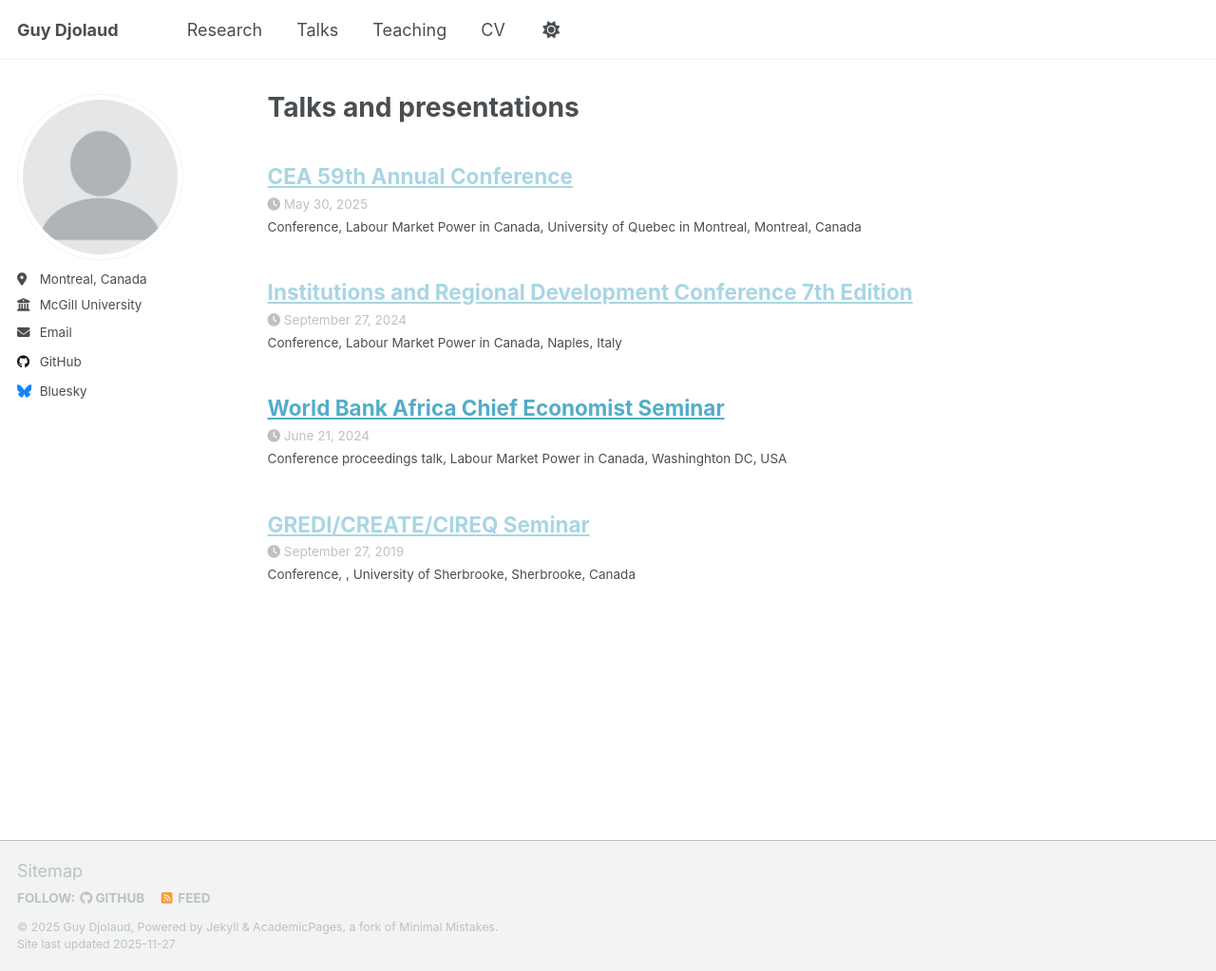
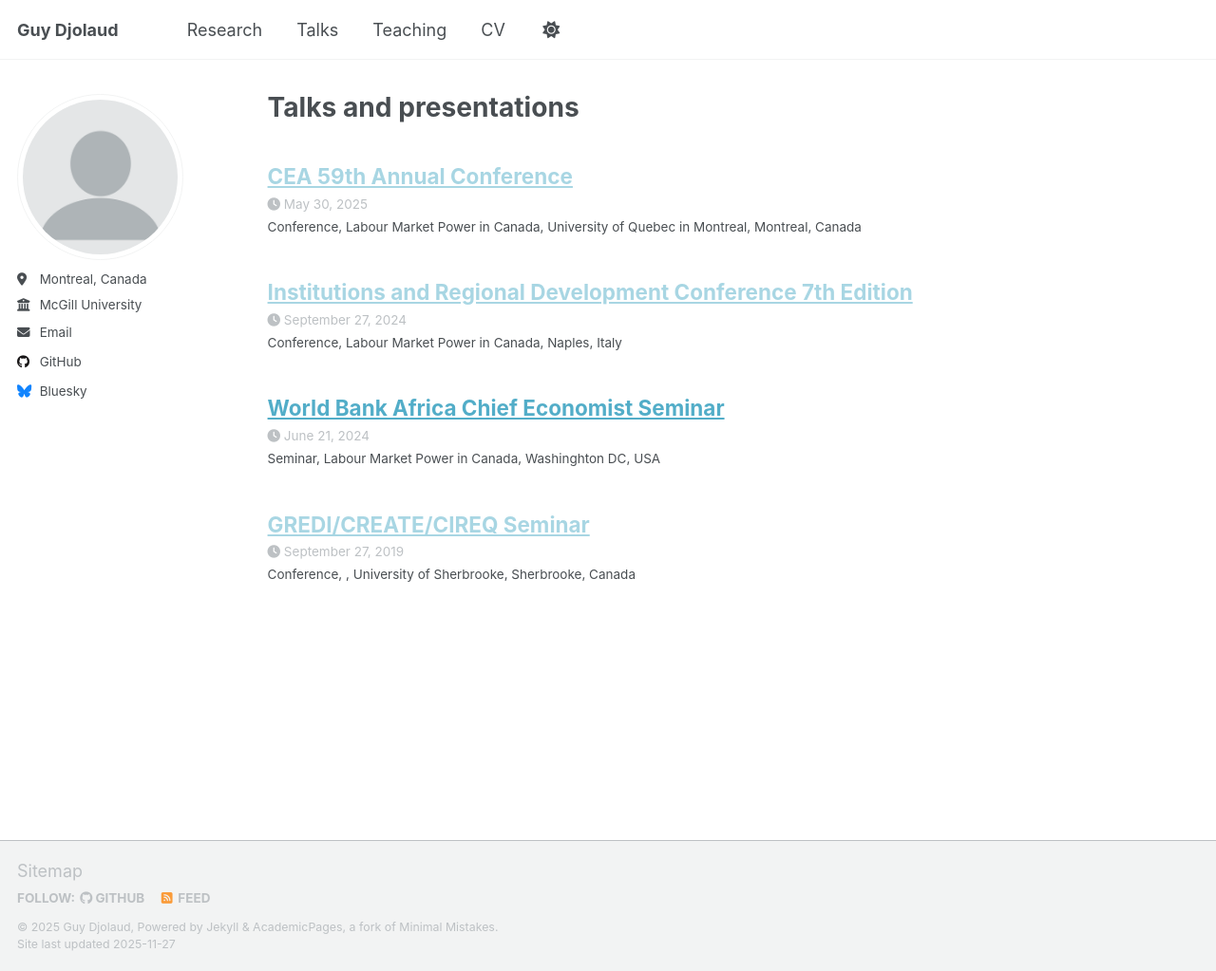
Before and after one commit to Guy-Djolaud/Guy-Djolaud.github.io, a Jekyll site: the page built from _pages/talks.html, in a window 1280 px wide and 1023 px high. Shown: the whole window at 95% size. Built offline with Jekyll 4.4.1, drawn with Linux system fonts in a browser that asks for light colours; a script that is not in the unit is left out.

Commit message:
Update 2014-03-01-talk-3.md

```diff
--- a/_talks/2014-03-01-talk-3.md
+++ b/_talks/2014-03-01-talk-3.md
@@ -1,7 +1,7 @@
 ---
 title: "World Bank Africa Chief Economist Seminar"
 collection: talks
-type: "Conference proceedings talk"
+type: "Seminar"
 permalink: /talks/2014-03-01-talk-3
 venue: "Labour Market Power in Canada"
 date: 2024-06-21
```
